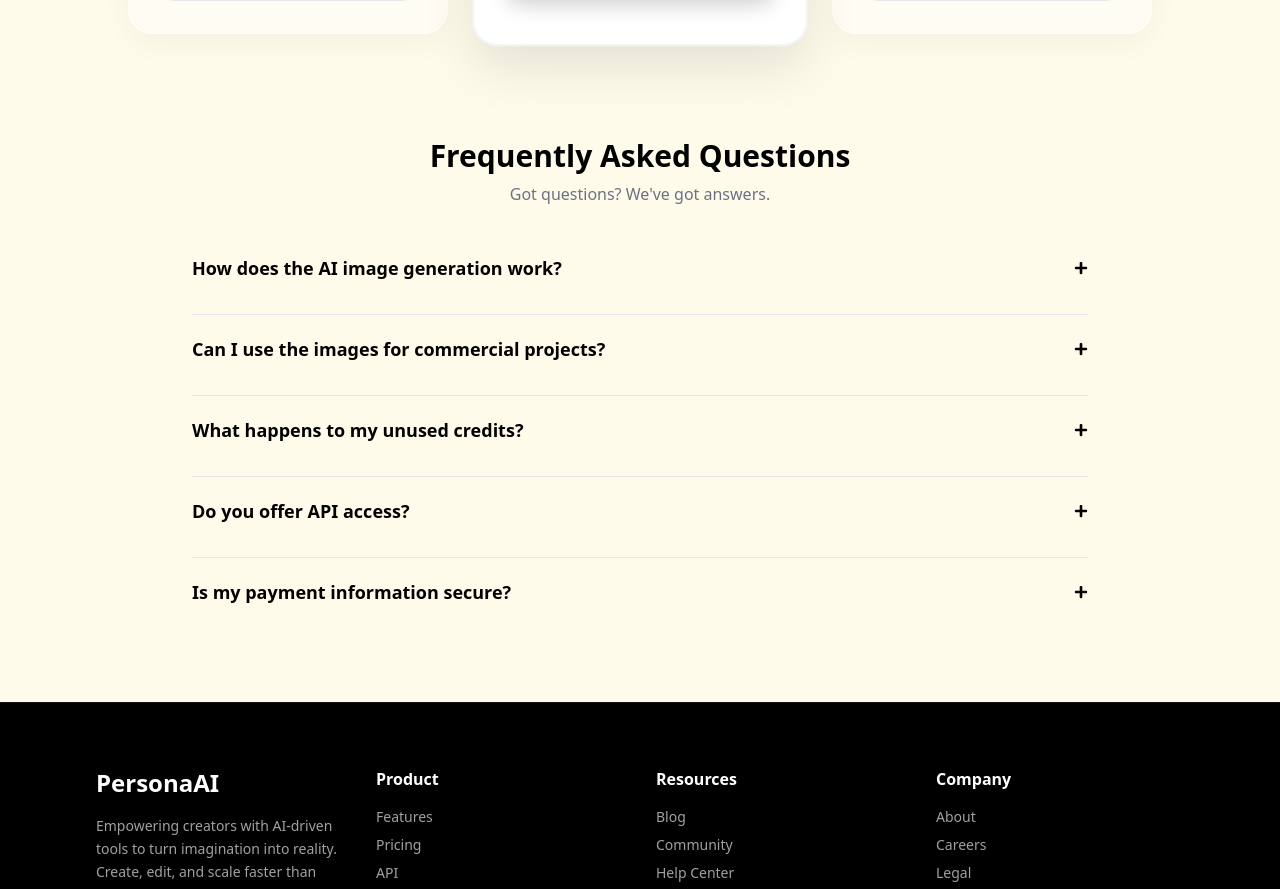
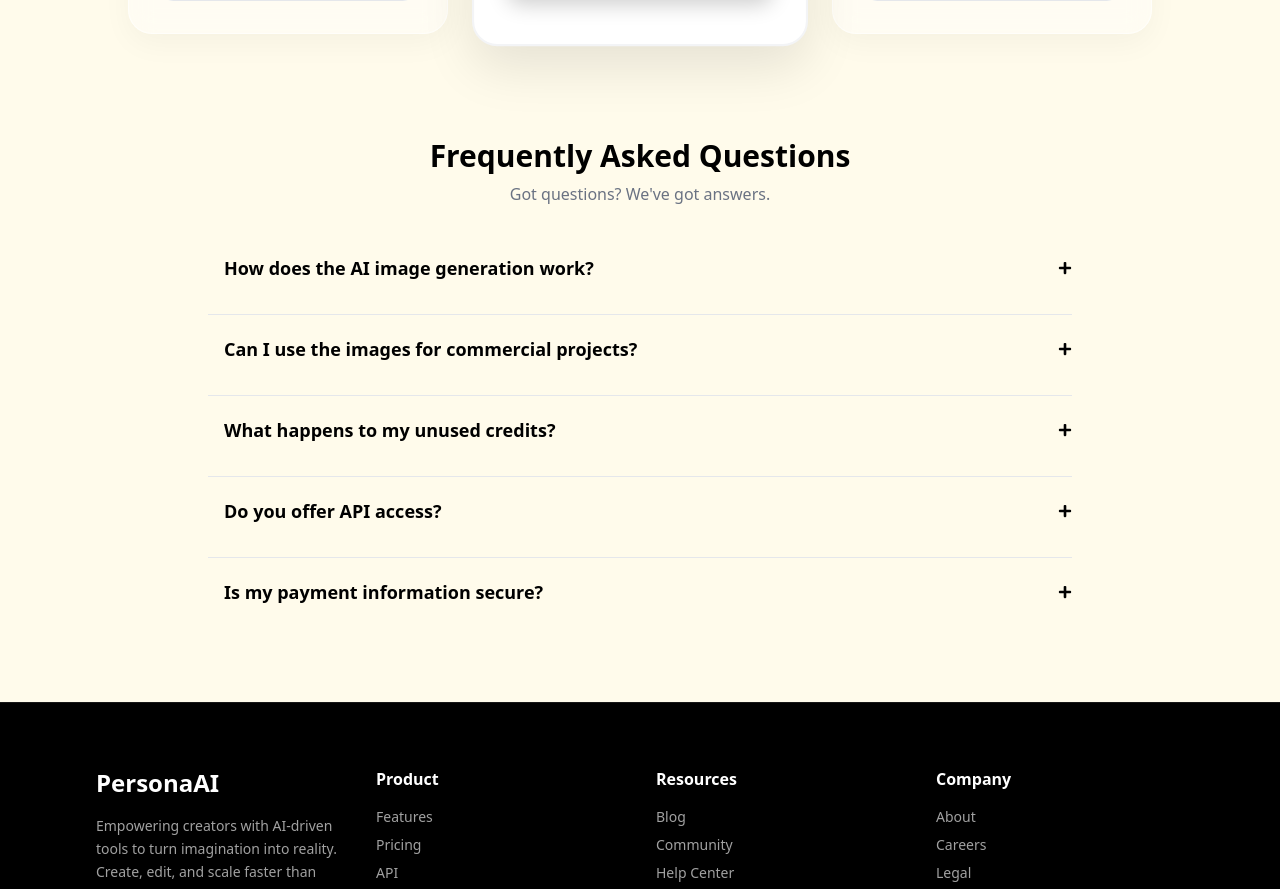
Before and after one commit to AnubhavPurohit691/PersonaAi_landingpage, a Next.js app: page / in a window 1280 px wide. Shown: the part 2547-3436 px from the top of the page. Built offline with nearby package versions, Linux system fonts and the light colour scheme; a web font is replaced by a local one.

Commit message:
fixing faq

```diff
--- a/app/Component/FAQ.tsx
+++ b/app/Component/FAQ.tsx
@@ -33,7 +33,7 @@ const FAQ = () => {
   };
 
   return (
-    <div className="py-10 px-0 max-w-4xl mx-auto">
+    <div className="py-10 px-4 max-w-4xl mx-auto">
       <div className="text-center mb-8">
         <h2 className="text-3xl font-bold mb-2">Frequently Asked Questions</h2>
         <p className="text-gray-500 text-base">
@@ -51,7 +51,7 @@ const FAQ = () => {
               onClick={() => toggleFAQ(index)}
               className="w-full flex justify-between items-center py-4 text-left font-bold text-lg hover:text-gray-700 transition-colors focus:outline-none"
             >
-              <div className="flex items-center gap-4">
+              <div className="flex items-center gap-4 pl-4">
                  {faq.question}
               </div>
               <div className={`transition-transform duration-300 ${openIndex === index ? 'rotate-180' : ''}`}>
@@ -63,7 +63,7 @@ const FAQ = () => {
                 openIndex === index ? 'max-h-40 opacity-100' : 'max-h-0 opacity-0'
               }`}
             >
-              <p className="text-gray-600 leading-relaxed pl-12 pb-4 text-sm md:text-base">
+              <p className="text-gray-600 leading-relaxed pl-4 pb-4 text-sm md:text-base">
                 {faq.answer}
               </p>
             </div>
```
